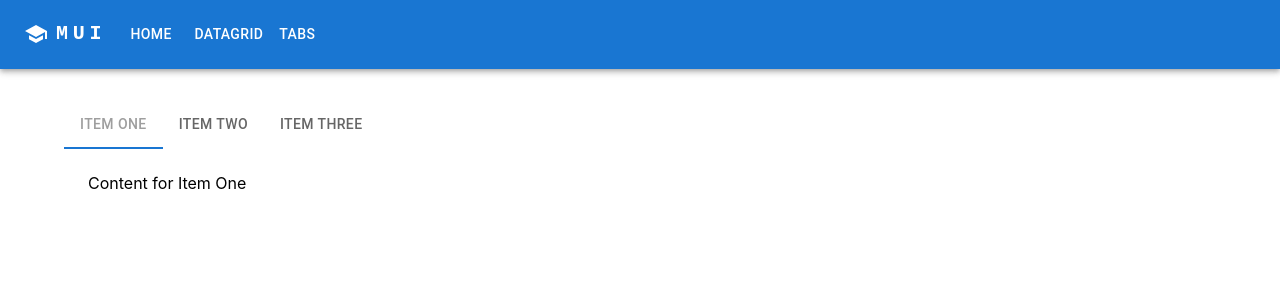
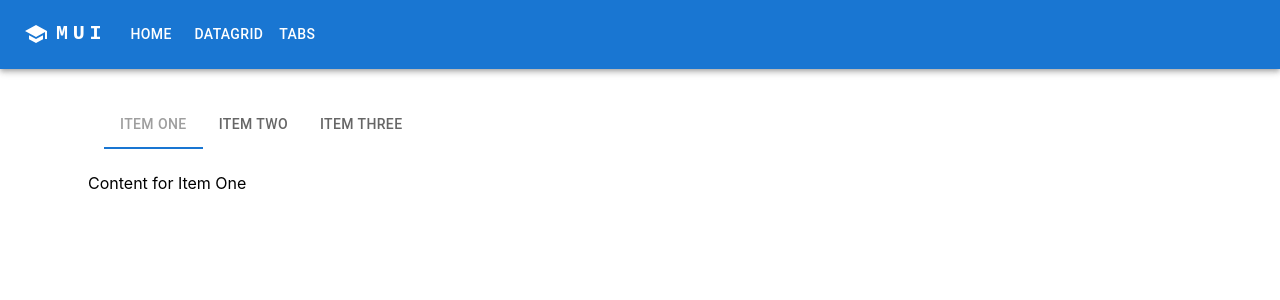
Before and after one commit to Fadhilamadan/learn-material-ui, a React (Create React App) app: page /tabs in a window 1280 px wide. Shown: the top 300 px of the page. Built offline with nearby package versions, Linux system fonts and the light colour scheme.

Commit message:
refactor(component): improve tab with scroll

```diff
--- a/src/components/Tabs.tsx
+++ b/src/components/Tabs.tsx
@@ -41,6 +41,9 @@ const Tabs = () => {
         value={value}
         onChange={handleChange}
         aria-label="basic tabs example"
+        variant="scrollable"
+        scrollButtons
+        allowScrollButtonsMobile
       >
         {tabs.map((tab, index) => (
           <Tab
```
